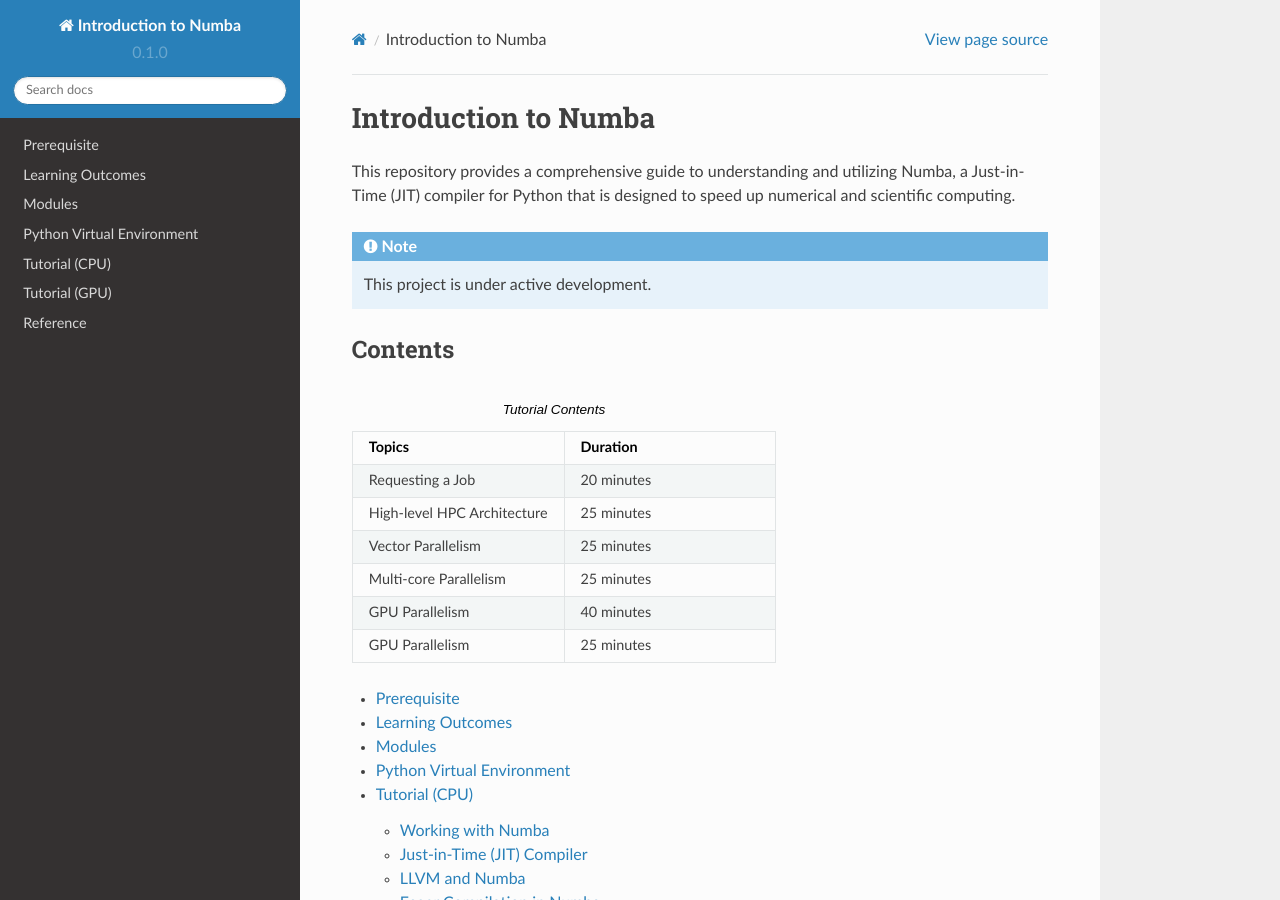
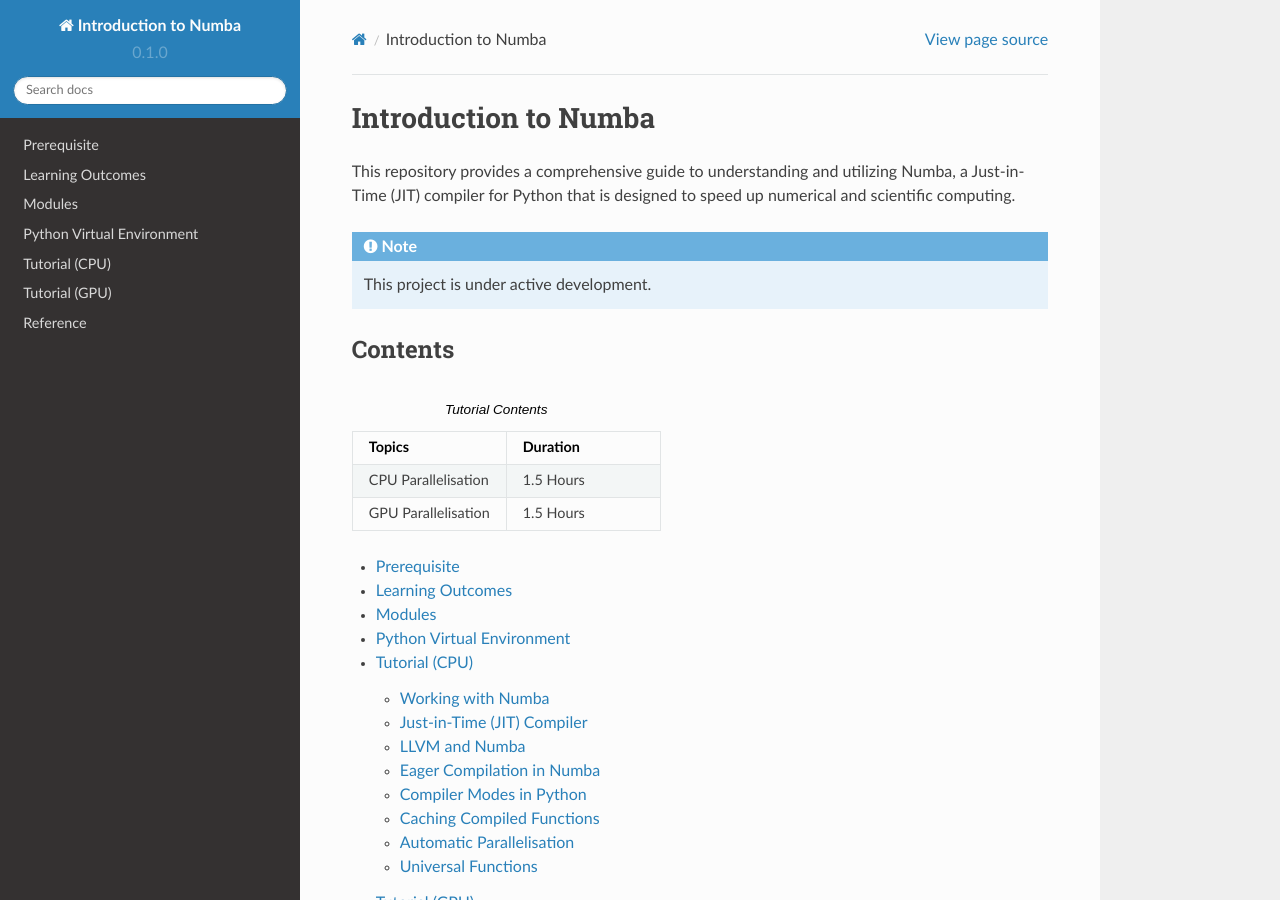
Before and after one commit to josephjohnjj/intro-to-numba, a Sphinx documentation site: the page built from docs/source/index.rst, in a window 1280 px wide and 900 px high. Built offline with Sphinx 7.4.7 and the Read the Docs theme 2.0.0, drawn with Linux system fonts in a browser that asks for light colours; pages that are not in the unit, such as notebooks, are missing from menus.

Commit message:
Contents updated

```diff
--- a/docs/source/index.rst
+++ b/docs/source/index.rst
@@ -17,18 +17,10 @@
 
    * - Topics
      - Duration
-   * - Requesting a Job
-     - 20 minutes
-   * - High-level HPC Architecture
-     - 25 minutes
-   * - Vector Parallelism
-     - 25 minutes
-   * - Multi-core Parallelism
-     - 25 minutes
-   * - GPU Parallelism
-     - 40 minutes
-   * - GPU Parallelism
-     - 25 minutes
+   * - CPU Parallelisation
+     - 1.5 Hours
+   * - GPU Parallelisation
+     - 1.5 Hours
 
 
 
```
